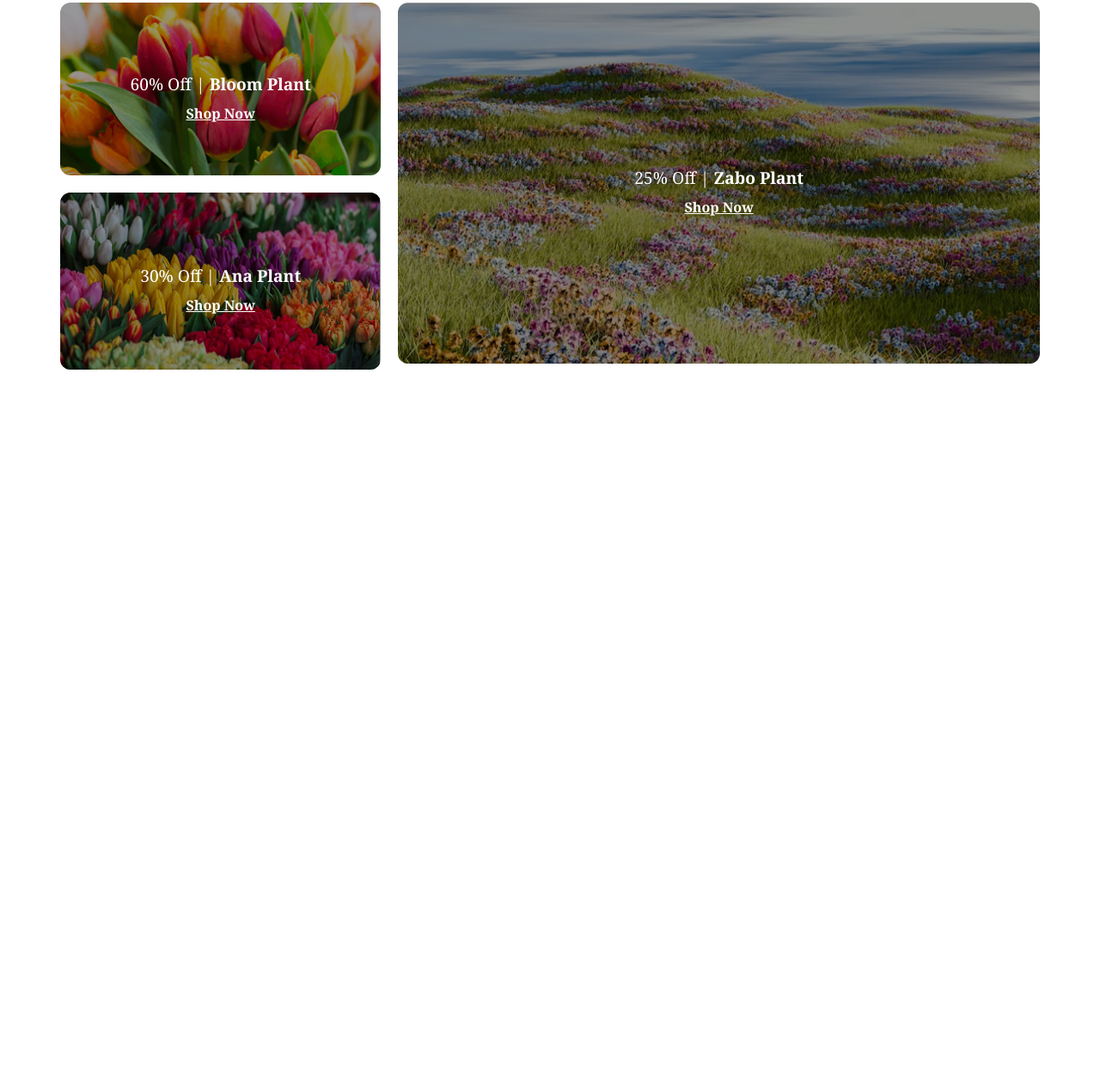
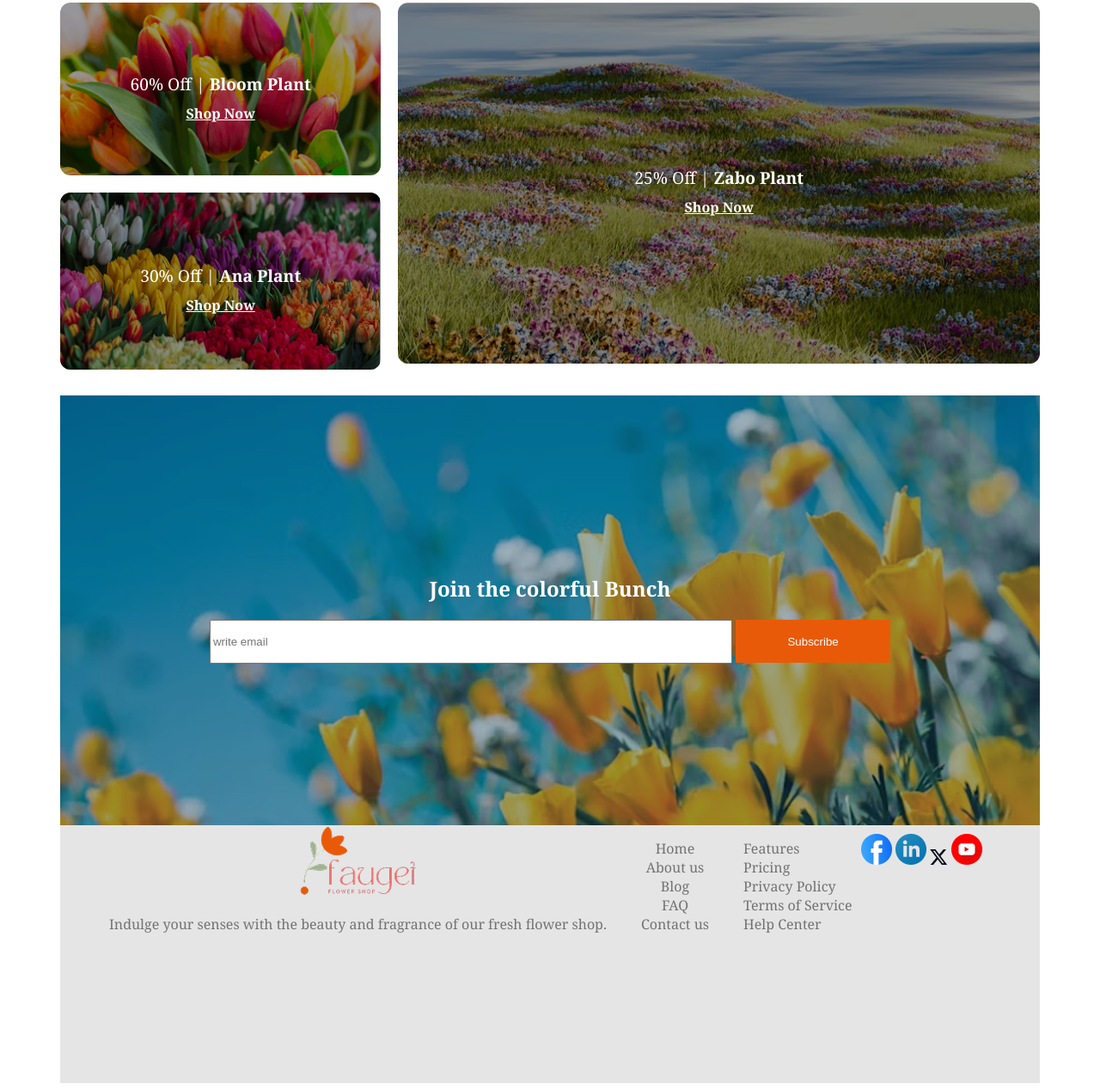
Before and after one commit to YSR2519/my-2nd-assignment, a plain HTML site: page index.html in a window 1280 px wide. Shown: the part 2053-3321 px from the top of the page at 86% size. Before the commit the page ends 2491 px from the top, so only its background shows below. Drawn offline with Linux system fonts and the light colour scheme.

Commit message:
add footer section

```diff
--- a/index.html
+++ b/index.html
@@ -185,11 +185,57 @@
          </div>
        </div>
       </div>
+      </section>
+      <!-- Join the colorful Bunch -->
+       <section class="branch container">
+        <div class="content">
+        <h1>Join the colorful Bunch</h1>
+      <form>
+         <input class="input-space" type="email" name="" id="" placeholder="write email">
+         <!-- <label for=""></label> -->
+        <button class="btn-bg" type="submit">Subscribe</button>
+      </form>
+    </div>
+       </section>
+    </main>
+    <footer class="footer-style container display-flex">
+        <section class="">
+        <div class="featurs">
+          <div>
+          <img src="./assets/logo.png" alt="">
+          <p class="color-3">
+            Indulge your senses with the beauty and fragrance of our fresh flower shop.
+          </p>
+          </div>
 
-      </section>
-    </main>
-    <footer>
-
+        <div class="featurs-item">
+          <ul class>
+            <li><a class="color-3">Home</a></li>
+            <li><a class="color-3">About us</a></li>
+            <li><a class="color-3">Blog</a></li>
+            <li><a class="color-3">FAQ</a></li>
+            <li><a class="color-3">Contact us</a></li>
+          </ul>
+        </div>
+        </div>
+        </section>
+        <section class="display-flex">
+           <div class="featurs-item2">
+          <ul class>
+            <li><a class="color-3">Features</a></li>
+            <li><a class="color-3">Pricing</a></li>
+            <li><a class="color-3">Privacy Policy</a></li>
+            <li><a class="color-3">Terms of Service</a></li>
+            <li><a class="color-3">Help Center</a></li>
+          </ul>
+        </div>
+        <div class="featurs-icon">
+          <img src="./assets/icon-facebook.png" alt="">
+          <img src="./assets/icon-linkedin.png" alt="">
+          <img src="./assets/icon-twitter.png" alt="">
+          <img src="./assets/icon-youtube.png" alt="">
+        </div>
+        </section>
     </footer>
 </body>
 </html>
--- a/styles/flowershop.css
+++ b/styles/flowershop.css
@@ -41,9 +41,7 @@
 .navber{
 align-items: center;
 }
-.links{
 
-}
 .links li {
   list-style: none;
 }
@@ -155,7 +153,67 @@ align-items: center;
   text-decoration: underline;
   font-weight: bold;
 }
+/* search style */
+.branch {
+  background: url('../assets/news-letter-bg.png');
+  height: 500px;
+  display: flex;
+  align-items: center;
+  justify-content: center;
+  text-align: center;
+  color: white;
+  margin-top: 30px;
+}
+.input-space{
+  height: 45px;
+  width: 600px;
+}
+.btn-bg{
+  background-color: #E95A08;
+  border: none;
+  color: white;
+  height: 50px;
+  width: 180px;
+}
+/* footer styles */
+footer>li {
+  list-style: none;
+}
+footer> li a{
+  text-decoration: none;
 
+}
+.footer-style{
+  width: 1140px;
+  height: 300px;
+  background-color: rgba(0, 0, 0, 0.1);
+  /* padding: 30px;  */
+  justify-content: center;
+  align-content: center;
+
+}
+.featurs{
+  display: flex;
+  justify-content: center;
+  align-items: center;
+  text-align: center;
+}
+.featurs-item ul li{
+ list-style: none;
+}
+.featurs-item li a{
+  text-decoration: none;
+}
+.featurs-item2 ul li{
+  list-style: none;
+}
+.featurs-item2 li a{
+  text-decoration: none;
+}
+ .featurs-icon{
+  margin: 10px;
+  justify-content: space-around;
+}
 
 /* Responsive media quary */
 
```
